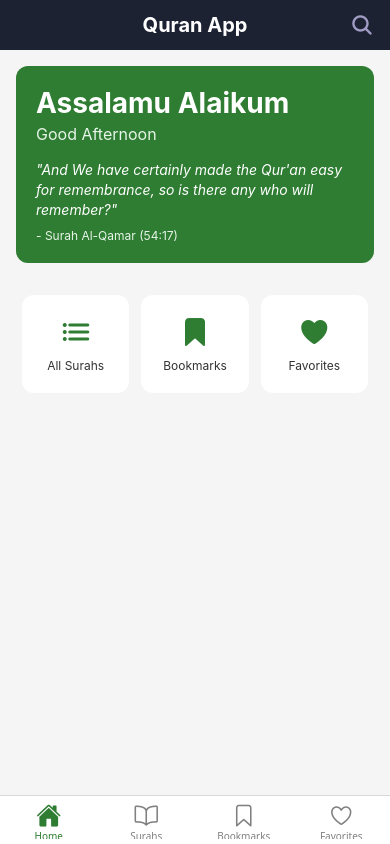
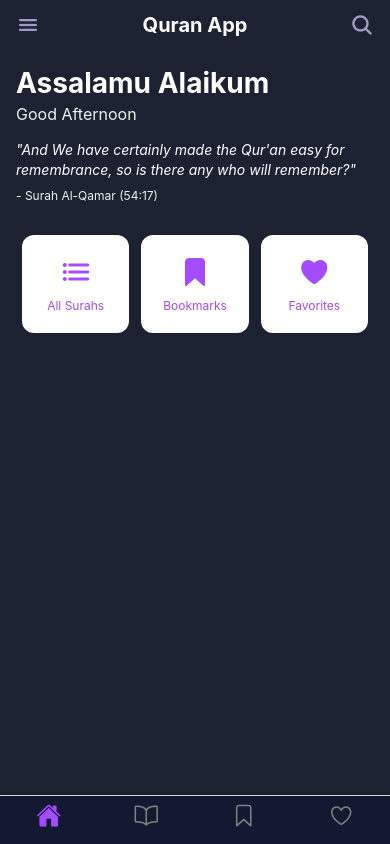
Before and after one commit to shameelvk/quran-mobile-app, a React Native app: screen /MainTabs in a window 390 px wide. Built offline with nearby package versions, Linux system fonts and the light colour scheme.

Commit message:
refactor:changed the Application Color theme

```diff
--- a/App.js
+++ b/App.js
@@ -36,9 +36,13 @@ function MainTabs() {
 
             return <Ionicons name={iconName} size={size} color={color} />;
           },
-          tabBarActiveTintColor: "#2E7D32",
+          tabBarActiveTintColor: "#A44AFF",
           tabBarInactiveTintColor: "gray",
           headerShown: false,
+          tabBarShowLabel: false,
+          tabBarStyle: {
+            backgroundColor: "#121931",
+          },
         })}
       >
         <Tab.Screen name="Home" component={HomeScreen} />
@@ -70,7 +74,7 @@ export default function App() {
             component={SurahDetailScreen}
             options={{
               title: "Surah",
-              headerStyle: { backgroundColor: "#2E7D32" },
+              headerStyle: { backgroundColor: "#040C23" },
               headerTintColor: "#fff",
             }}
           />
@@ -79,7 +83,7 @@ export default function App() {
             component={SearchScreen}
             options={{
               title: "Search",
-              headerStyle: { backgroundColor: "#2E7D32" },
+              headerStyle: { backgroundColor: "#040C23" },
               headerTintColor: "#fff",
             }}
           />
--- /dev/null
+++ b/assets/svg/Quran.jsx
@@ -0,0 +1,84 @@
+import * as React from "react";
+import Svg, { Path } from "react-native-svg";
+const QuranIcon = (props) => (
+  <Svg
+    width={220}
+    height={100}
+    viewBox="0 0 200 140"
+    fill="none"
+    xmlns="http://www.w3.org/2000/svg"
+    {...props}
+  >
+    <Path
+      opacity={0.25}
+      d="M103.035 126c49.105 0 88.912-9.269 88.912-20.703s-39.807-20.703-88.912-20.703c-49.104 0-88.91 9.27-88.91 20.703S53.93 126 103.034 126"
+      fill="#042030"
+    />
+    <Path
+      d="m172.667 5.387-69.632 23.812L33.333 5.386 0 53.858l103.035 35.259L206 53.858z"
+      fill="#4e2999"
+    />
+    <Path
+      opacity={0.45}
+      d="m12.147 51.88 85.45 32.714-29.378-29.11s-48.233-11.66-56.072-3.604m181.777 0-85.451 32.714 29.378-29.11c-.07 0 48.163-11.66 56.073-3.604"
+      fill="#240f4f"
+    />
+    <Path
+      d="M103.035 89.117 0 53.858v4.593l103.035 35.258L206 58.451v-4.593z"
+      fill="#994ef8"
+    />
+    <Path d="m48.163 110.314 11.935-31.302 38.418 13.143z" fill="#3b1e77" />
+    <Path
+      opacity={0.45}
+      d="m51.482 101.27 47.034-9.115-38.418-13.143z"
+      fill="#3b1e77"
+    />
+    <Path
+      d="m103.035 90.53-54.872 19.784 4.096 4.31 50.776-18.088 50.706 18.088 4.166-4.31z"
+      fill="#994ef8"
+    />
+    <Path d="m157.907 110.314-12.005-31.302-38.418 13.143z" fill="#3b1e77" />
+    <Path
+      opacity={0.45}
+      d="m154.518 101.27-47.034-9.115 38.418-13.143z"
+      fill="#3b1e77"
+    />
+    <Path
+      d="M103.035 96.536a3.744 3.744 0 0 0 3.743-3.745 3.744 3.744 0 1 0-3.743 3.745"
+      fill="#fff"
+      fillOpacity={0.5}
+    />
+    <Path
+      d="m169.701 5.387-66.666 33.21L36.37 5.386C33.333 9.414 8.898 50.184 8.898 50.184c.283 0 .495.07.777.07 61.299 6.148 78.318 25.438 83.968 30.1 5.65 4.735 9.463 4.24 9.463 4.24s3.813.495 9.463-4.24c5.65-4.662 22.669-23.952 83.968-30.1.282 0 .494-.07.777-.07-.142 0-24.647-40.699-27.613-44.797"
+      fill="#f5b304"
+    />
+    <Path
+      d="M197.172 50.184c-.282 0-.494.07-.776.07-61.299 6.148-78.319 25.438-83.968 30.1-5.65 4.735-9.463 4.24-9.463 4.24s-3.814.495-9.463-4.24c-5.65-4.662-22.67-23.952-83.968-30.1-.283 0-.495-.07-.777-.07-.494.777 0 1.343 0 1.343 61.934 6.005 78.389 25.366 84.038 30.1 5.65 4.663 10.099 4.31 10.099 4.31s4.449.353 10.099-4.31c5.649-4.664 22.104-24.024 84.038-30.1.141 0 .636-.566.141-1.343"
+      fill="#994ef8"
+    />
+    <Path
+      d="M167.159 1.5c-34.11-8.196-64.194 19.856-64.194 19.856S72.88-6.696 38.771 1.5c0 0-9.675 14.838-23.023 40.063 0 0 67.16 7.56 87.217 35.753 20.056-28.193 87.216-35.753 87.216-35.753C176.834 16.339 167.159 1.5 167.159 1.5"
+      fill="#f5effb"
+    />
+    <Path
+      d="M190.181 41.564s-67.16 7.56-87.216 35.753C82.979 49.124 15.819 41.564 15.819 41.564s0 2.26-3.743 6.712c0 0 60.946 4.381 83.12 29.677 5.226 5.935 7.769 5.228 7.769 5.228s2.613.707 7.768-5.228c22.104-25.296 83.12-29.677 83.12-29.677-3.672-4.522-3.672-6.712-3.672-6.712"
+      fill="#dfcbf4"
+    />
+    <Path
+      d="M163.345 4.468s-25.494-6.5-60.38 20.562C68.149-1.962 42.585 4.468 42.585 4.468L25.352 37.96c52.4 3.604 77.612 30.1 77.612 30.1s25.211-26.496 77.612-30.1zm-60.31 60.413s-23.587-24.165-73.586-28.9l14.477-30.1s25.07-4.875 59.109 20.703c34.039-25.578 59.11-20.703 59.11-20.703l14.477 30.1c-49.999 4.735-73.587 28.9-73.587 28.9"
+      fill="#863ed5"
+    />
+    <Path
+      opacity={0.2}
+      d="M109.462 50.25c9.416-6.948 38.841-22.323 58.615-20.204m-58.615.707c8.357-6.547 30.084-19.374 50.14-18.309m-50.14 28.201c9.063-7.05 32.626-20.864 54.378-19.717M97.456 50.25c-9.416-6.948-38.841-22.323-58.615-20.204m58.615.707c-8.356-6.547-30.084-19.374-50.14-18.309m50.14 28.201c-9.063-7.05-32.626-20.864-54.378-19.717"
+      stroke="#863ed5"
+      strokeWidth={3}
+      strokeLinecap="round"
+    />
+    <Path
+      d="M103.035 21.356s.707-2.474 2.048-1.767c0 0-.847 40.063.565 55.679.353 3.886 3.743 9.185 5.085 11.164h-1.766l-.494 1.625s-5.226-8.833-5.438-12.295c-1.059-15.545-.494-50.662 0-54.406"
+      fill="#54daf5"
+    />
+  </Svg>
+);
+export default QuranIcon;
--- a/components/SafeScreen.jsx
+++ b/components/SafeScreen.jsx
@@ -4,7 +4,7 @@ import { SafeAreaView } from "react-native-safe-area-context";
 export default function SafeScreen({ children, withHeader = false }) {
   return (
     <SafeAreaView
-      style={{ flex: 1 }}
+      style={{ flex: 1, backgroundColor: "#1D2233" }}
       edges={
         withHeader ? ["left", "right", "bottom"] : ["top", "left", "right"]
       }
--- a/package.json
+++ b/package.json
@@ -19,7 +19,6 @@
     "expo-status-bar": "~3.0.8",
     "react": "19.1.0",
     "react-native": "0.81.5",
-    "react-native-linear-gradient": "^2.8.3",
     "react-native-safe-area-context": "~5.6.0",
     "react-native-screens": "~4.16.0",
     "react-native-svg": "^15.14.0"
--- a/screens/BookmarksScreen.jsx
+++ b/screens/BookmarksScreen.jsx
@@ -97,7 +97,7 @@ const styles = StyleSheet.create({
   headerTitle: {
     fontSize: 20,
     fontWeight: "bold",
-    color: "#2E7D32",
+    color: "#A44AFF",
   },
   list: {
     padding: 16,
@@ -122,7 +122,7 @@ const styles = StyleSheet.create({
   },
   ayahNumber: {
     fontSize: 14,
-    color: "#2E7D32",
+    color: "#A44AFF",
     marginTop: 4,
   },
   ayahText: {
--- a/screens/FavoritesScreen.jsx
+++ b/screens/FavoritesScreen.jsx
@@ -91,7 +91,7 @@ const styles = StyleSheet.create({
   headerTitle: {
     fontSize: 20,
     fontWeight: "bold",
-    color: "#2E7D32",
+    color: "#A44AFF",
   },
   list: {
     padding: 16,
--- a/screens/HomeScreen.jsx
+++ b/screens/HomeScreen.jsx
@@ -11,6 +11,8 @@ import {
 import AsyncStorage from "@react-native-async-storage/async-storage";
 import { Ionicons } from "@expo/vector-icons";
 import AppHeader from "../components/AppHeader";
+import { LinearGradient } from "expo-linear-gradient";
+import QuranIcon from "../assets/svg/Quran";
 
 export default function HomeScreen({ navigation }) {
   const [lastRead, setLastRead] = useState(null);
@@ -48,9 +50,11 @@ export default function HomeScreen({ navigation }) {
 
   return (
     <ScrollView style={styles.container}>
-      <AppHeader />
-
-      <View style={styles.greetingCard}>
+      <AppHeader showMenu={true} />
+      <View
+        // colors={["#DF98FA", "#9055FF"]}
+        style={styles.greetingCard}
+      >
         <Text style={styles.greeting}>Assalamu Alaikum</Text>
         <Text style={styles.subGreeting}>{greeting}</Text>
         <Text style={styles.quote}>
@@ -61,12 +65,11 @@ export default function HomeScreen({ navigation }) {
       </View>
 
       {loading ? (
-        <ActivityIndicator size="large" color="#2E7D32" style={styles.loader} />
+        <ActivityIndicator size="large" color="#A44AFF" style={styles.loader} />
       ) : (
         <>
           {lastRead && (
             <TouchableOpacity
-              style={styles.lastReadCard}
               onPress={() =>
                 navigation.navigate("SurahDetail", {
                   surahNumber: lastRead.surahNumber,
@@ -74,15 +77,25 @@ export default function HomeScreen({ navigation }) {
                 })
               }
             >
-              <View style={styles.lastReadHeader}>
-                <Ionicons name="book-outline" size={24} color="#2E7D32" />
-                <Text style={styles.lastReadTitle}>Continue Reading</Text>
-              </View>
-              <Text style={styles.lastReadSurah}>{lastRead.surahName}</Text>
-              <Text style={styles.lastReadAyah}>
-                Ayah {lastRead.ayahNumber} of {lastRead.totalAyahs}
-              </Text>
-              <View style={styles.progressBar}>
+              <LinearGradient
+                colors={["#DF98FA", "#9055FF"]}
+                style={styles.lastReadCard}
+              >
+                <View>
+                  <View style={styles.lastReadHeader}>
+                    <Ionicons name="book-outline" size={24} color="#FFFFFF" />
+                    <Text style={styles.lastReadTitle}>Last Read</Text>
+                  </View>
+                  <Text style={styles.lastReadSurah}>{lastRead.surahName}</Text>
+                  <Text style={styles.lastReadAyah}>
+                    Ayah No: {lastRead.ayahNumber} of {lastRead.totalAyahs}
+                  </Text>
+                </View>
+                <View style={{ position: "absolute", bottom: -20, right: -50 }}>
+                  <QuranIcon />
+                </View>
+
+                {/* <View style={styles.progressBar}>
                 <View
                   style={[
                     styles.progressFill,
@@ -93,7 +106,8 @@ export default function HomeScreen({ navigation }) {
                     },
                   ]}
                 />
-              </View>
+              </View> */}
+              </LinearGradient>
             </TouchableOpacity>
           )}
 
@@ -102,21 +116,21 @@ export default function HomeScreen({ navigation }) {
               style={styles.actionCard}
               onPress={() => navigation.navigate("Surahs")}
             >
-              <Ionicons name="list" size={32} color="#2E7D32" />
+              <Ionicons name="list" size={32} color="#A44AFF" />
               <Text style={styles.actionText}>All Surahs</Text>
             </TouchableOpacity>
             <TouchableOpacity
               style={styles.actionCard}
               onPress={() => navigation.navigate("Bookmarks")}
             >
-              <Ionicons name="bookmark" size={32} color="#2E7D32" />
+              <Ionicons name="bookmark" size={32} color="#A44AFF" />
               <Text style={styles.actionText}>Bookmarks</Text>
             </TouchableOpacity>
             <TouchableOpacity
               style={styles.actionCard}
               onPress={() => navigation.navigate("Favorites")}
             >
-              <Ionicons name="heart" size={32} color="#2E7D32" />
+              <Ionicons name="heart" size={32} color="#A44AFF" />
               <Text style={styles.actionText}>Favorites</Text>
             </TouchableOpacity>
           </View>
@@ -129,7 +143,7 @@ export default function HomeScreen({ navigation }) {
 const styles = StyleSheet.create({
   container: {
     flex: 1,
-    backgroundColor: "#f5f5f5",
+    backgroundColor: "#1D2233",
   },
   header: {
     flexDirection: "row",
@@ -142,14 +156,14 @@ const styles = StyleSheet.create({
   headerTitle: {
     fontSize: 20,
     fontWeight: "bold",
-    color: "#2E7D32",
+    color: "#A44AFF",
   },
   greetingCard: {
-    backgroundColor: "#2E7D32",
+    // backgroundColor: "#A44AFF",
     margin: 16,
-    padding: 20,
-    borderRadius: 12,
-    elevation: 3,
+    // padding: 20,
+    // borderRadius: 12,
+    // elevation: 3,
   },
   greeting: {
     fontSize: 28,
@@ -182,6 +196,11 @@ const styles = StyleSheet.create({
     padding: 20,
     borderRadius: 12,
     elevation: 2,
+    flexDirection: "row",
+    gap: 20,
+    position: "relative",
+    zIndex: 100,
+    overflow: "hidden",
   },
   lastReadHeader: {
     flexDirection: "row",
@@ -191,19 +210,20 @@ const styles = StyleSheet.create({
   lastReadTitle: {
     fontSize: 16,
     fontWeight: "bold",
-    color: "#2E7D32",
+    color: "#FFFFFF",
     marginLeft: 8,
   },
   lastReadSurah: {
     fontSize: 20,
     fontWeight: "bold",
-    color: "#333",
+    color: "#fff",
     marginBottom: 4,
   },
   lastReadAyah: {
     fontSize: 14,
-    color: "#666",
+    color: "#FFFFFF",
     marginBottom: 12,
+    fontWeight: "regular",
   },
   progressBar: {
     height: 4,
@@ -213,7 +233,7 @@ const styles = StyleSheet.create({
   },
   progressFill: {
     height: "100%",
-    backgroundColor: "#2E7D32",
+    backgroundColor: "#A44AFF",
   },
   quickActions: {
     flexDirection: "row",
@@ -231,7 +251,7 @@ const styles = StyleSheet.create({
   actionText: {
     marginTop: 8,
     fontSize: 12,
-    color: "#333",
+    color: "#A44AFF",
     textAlign: "center",
   },
 });
--- a/screens/SurahDetailScreen.jsx
+++ b/screens/SurahDetailScreen.jsx
@@ -209,7 +209,7 @@ export default function SurahDetailScreen({ route, navigation }) {
 
     return (
       <View style={styles.footerLoader}>
-        <ActivityIndicator size="small" color="#2E7D32" />
+        <ActivityIndicator size="small" color="#A44AFF" />
         <Text style={styles.footerText}>
           Loading more Ayahs... ({currentBatchEnd.current}/
           {totalAyahCount.current})
@@ -234,7 +234,7 @@ export default function SurahDetailScreen({ route, navigation }) {
             <Ionicons
               name={playingAyah === item.ayahNo ? "stop" : "play"}
               size={24}
-              color="#2E7D32"
+              color="#A44AFF"
             />
           </TouchableOpacity>
           <TouchableOpacity
@@ -247,7 +247,7 @@ export default function SurahDetailScreen({ route, navigation }) {
             <Ionicons
               name={isBookmarked(item.ayahNo) ? "bookmark" : "bookmark-outline"}
               size={24}
-              color="#2E7D32"
+              color="#A44AFF"
             />
           </TouchableOpacity>
         </View>
@@ -262,7 +262,7 @@ export default function SurahDetailScreen({ route, navigation }) {
   if (loading) {
     return (
       <View style={styles.loaderContainer}>
-        <ActivityIndicator size="large" color="#2E7D32" />
+        <ActivityIndicator size="large" color="#A44AFF" />
         <Text style={styles.loadingText}>Loading Surah...</Text>
       </View>
     );
@@ -289,7 +289,7 @@ export default function SurahDetailScreen({ route, navigation }) {
 const styles = StyleSheet.create({
   container: {
     flex: 1,
-    backgroundColor: "#f5f5f5",
+    backgroundColor: "#1D2233",
   },
   loaderContainer: {
     flex: 1,
@@ -321,7 +321,7 @@ const styles = StyleSheet.create({
     width: 32,
     height: 32,
     borderRadius: 16,
-    backgroundColor: "#2E7D32",
+    backgroundColor: "#A44AFF",
     justifyContent: "center",
     alignItems: "center",
   },
--- a/screens/SurahListScreen.jsx
+++ b/screens/SurahListScreen.jsx
@@ -10,6 +10,7 @@ import {
 } from "react-native";
 import { Ionicons } from "@expo/vector-icons";
 import AppHeader from "../components/AppHeader";
+import SurahCard from "../components/SurahCard";
 
 export default function SurahListScreen({ navigation }) {
   const [surahs, setSurahs] = useState([]);
@@ -58,7 +59,7 @@ export default function SurahListScreen({ navigation }) {
   if (loading) {
     return (
       <View style={styles.loaderContainer}>
-        <ActivityIndicator size="large" color="#2E7D32" />
+        <ActivityIndicator size="large" color="#A44AFF" />
       </View>
     );
   }
@@ -68,7 +69,9 @@ export default function SurahListScreen({ navigation }) {
       <AppHeader />
       <FlatList
         data={surahs}
-        renderItem={renderSurah}
+        renderItem={({ item, index }) => (
+          <SurahCard item={item} index={index} />
+        )}
         keyExtractor={(item) => item.surahName}
         contentContainerStyle={styles.list}
       />
@@ -79,7 +82,7 @@ export default function SurahListScreen({ navigation }) {
 const styles = StyleSheet.create({
   container: {
     flex: 1,
-    backgroundColor: "#f5f5f5",
+    backgroundColor: "#1D2233",
   },
   header: {
     flexDirection: "row",
@@ -92,7 +95,7 @@ const styles = StyleSheet.create({
   headerTitle: {
     fontSize: 20,
     fontWeight: "bold",
-    color: "#2E7D32",
+    color: "#A44AFF",
   },
   loaderContainer: {
     flex: 1,
@@ -102,45 +105,4 @@ const styles = StyleSheet.create({
   list: {
     padding: 16,
   },
-  surahCard: {
-    flexDirection: "row",
-    backgroundColor: "#fff",
-    padding: 16,
-    borderRadius: 12,
-    marginBottom: 12,
-    alignItems: "center",
-    elevation: 2,
-  },
-  surahNumber: {
-    width: 40,
-    height: 40,
-    borderRadius: 20,
-    backgroundColor: "#2E7D32",
-    justifyContent: "center",
-    alignItems: "center",
-    marginRight: 16,
-  },
-  surahNumberText: {
-    color: "#fff",
-    fontWeight: "bold",
-    fontSize: 16,
-  },
-  surahInfo: {
-    flex: 1,
-  },
-  surahName: {
-    fontSize: 16,
-    fontWeight: "bold",
-    color: "#333",
-  },
-  surahNameArabic: {
-    fontSize: 18,
-    color: "#2E7D32",
-    marginTop: 2,
-  },
-  surahMeta: {
-    fontSize: 12,
-    color: "#666",
-    marginTop: 4,
-  },
 });
```
Also changed, not shown: 1 other file (tests, documents, lock files or other folders).
